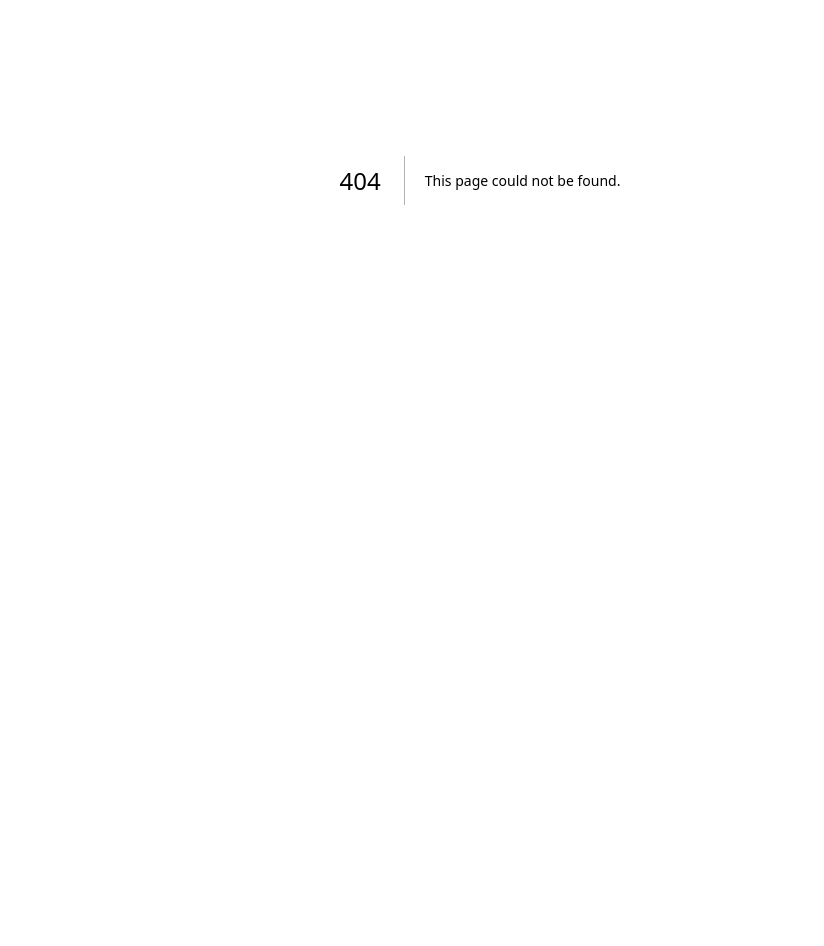
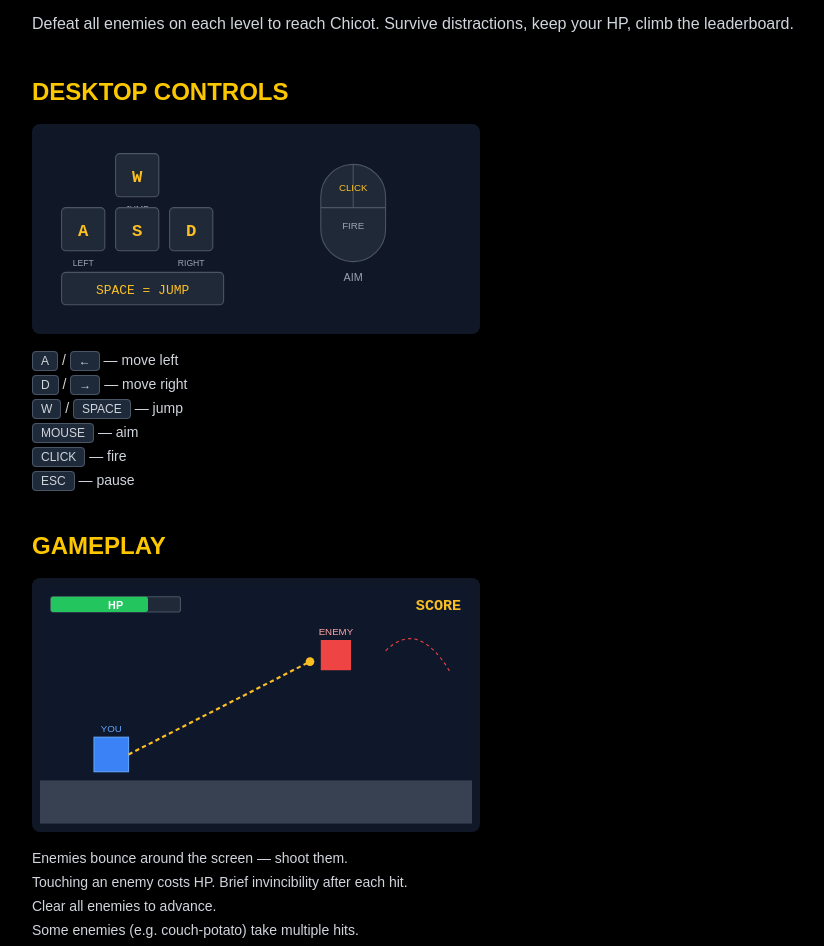
Before and after one commit to valikwork/zolotiheroes, a Next.js app: page /how-to-play in a window 1280 px wide. Before the commit this address had no page. Shown: the part 220-1166 px from the top of the page, without its empty margins (160-984 px from the left). Before the commit the page ends 800 px from the top, so only its background shows below. Built offline with nearby package versions, Linux system fonts and the light colour scheme.

Commit message:
feat: add "Kyiv Tusovyi edition" subtitle and "HOW TO PLAY" link to TitleScreen

```diff
--- /dev/null
+++ b/src/app/how-to-play/page.tsx
@@ -0,0 +1,395 @@
+"use client";
+
+import Link from "next/link";
+
+export default function HowToPlay() {
+  return (
+    <main className="min-h-screen bg-black text-white p-6 md:p-10">
+      <div className="max-w-4xl mx-auto">
+        <div className="flex items-center justify-between mb-8">
+          <h1 className="text-4xl md:text-5xl font-bold tracking-tight">
+            HOW TO PLAY
+          </h1>
+          <Link
+            href="/"
+            className="bg-gray-800 hover:bg-gray-700 text-white font-bold text-sm py-2 px-4 rounded-lg transition-colors"
+          >
+            ← BACK
+          </Link>
+        </div>
+
+        <p className="text-gray-400 italic mb-10">
+          Everyone&apos;s busy. Nobody&apos;s coming. Get to Chicot anyway.
+        </p>
+
+        {/* Goal */}
+        <Section title="GOAL">
+          <p className="text-gray-300">
+            Defeat all enemies on each level to reach Chicot. Survive
+            distractions, keep your HP, climb the leaderboard.
+          </p>
+        </Section>
+
+        {/* Desktop controls schematic */}
+        <Section title="DESKTOP CONTROLS">
+          <KeyboardSchematic />
+          <ul className="text-gray-300 space-y-1 mt-4 text-sm">
+            <li>
+              <Kbd>A</Kbd> / <Kbd>←</Kbd> — move left
+            </li>
+            <li>
+              <Kbd>D</Kbd> / <Kbd>→</Kbd> — move right
+            </li>
+            <li>
+              <Kbd>W</Kbd> / <Kbd>SPACE</Kbd> — jump
+            </li>
+            <li>
+              <Kbd>MOUSE</Kbd> — aim
+            </li>
+            <li>
+              <Kbd>CLICK</Kbd> — fire
+            </li>
+            <li>
+              <Kbd>ESC</Kbd> — pause
+            </li>
+          </ul>
+        </Section>
+
+        {/* Mobile controls schematic */}
+        {/* <Section title="MOBILE CONTROLS">
+          <MobileSchematic />
+          <ul className="text-gray-300 space-y-1 mt-4 text-sm">
+            <li><b>Top-left zone</b> — tap to jump</li>
+            <li><b>Bottom-left zone</b> — slide left/right to move</li>
+            <li><b>Right half</b> — drag to aim &amp; auto-fire</li>
+          </ul>
+        </Section> */}
+
+        {/* Gameplay schematic */}
+        <Section title="GAMEPLAY">
+          <GameplaySchematic />
+          <ul className="text-gray-300 space-y-1 mt-4 text-sm">
+            <li>Enemies bounce around the screen — shoot them.</li>
+            <li>
+              Touching an enemy costs HP. Brief invincibility after each hit.
+            </li>
+            <li>Clear all enemies to advance.</li>
+            <li>Some enemies (e.g. couch-potato) take multiple hits.</li>
+            <li>HP at 0 = game over. Score persists to leaderboard.</li>
+          </ul>
+        </Section>
+
+        <div className="flex justify-center mt-10">
+          <Link
+            href="/select"
+            className="bg-yellow-500 hover:bg-yellow-400 text-black font-bold text-xl py-4 px-10 rounded-lg transition-colors"
+          >
+            START
+          </Link>
+        </div>
+      </div>
+    </main>
+  );
+}
+
+function Section({
+  title,
+  children,
+}: {
+  title: string;
+  children: React.ReactNode;
+}) {
+  return (
+    <section className="mb-10">
+      <h2 className="text-2xl font-bold mb-4 text-yellow-400">{title}</h2>
+      {children}
+    </section>
+  );
+}
+
+function Kbd({ children }: { children: React.ReactNode }) {
+  return (
+    <kbd className="px-2 py-0.5 bg-gray-800 border border-gray-600 rounded text-xs font-mono">
+      {children}
+    </kbd>
+  );
+}
+
+function KeyboardSchematic() {
+  return (
+    <svg
+      viewBox="0 0 400 180"
+      className="w-full max-w-md bg-gray-900 rounded-lg p-2"
+    >
+      {/* WASD cluster */}
+      <Key x={70} y={20} label="W" hint="JUMP" />
+      <Key x={20} y={70} label="A" hint="LEFT" />
+      <Key x={70} y={70} label="S" />
+      <Key x={120} y={70} label="D" hint="RIGHT" />
+
+      {/* Space */}
+      <rect
+        x={20}
+        y={130}
+        width={150}
+        height={30}
+        rx={4}
+        fill="#1f2937"
+        stroke="#4b5563"
+      />
+      <text
+        x={95}
+        y={150}
+        textAnchor="middle"
+        fill="#fbbf24"
+        fontSize="12"
+        fontFamily="monospace"
+      >
+        SPACE = JUMP
+      </text>
+
+      {/* Mouse */}
+      <g transform="translate(260,30)">
+        <rect
+          x={0}
+          y={0}
+          width={60}
+          height={90}
+          rx={30}
+          fill="#1f2937"
+          stroke="#4b5563"
+        />
+        <line x1={30} y1={0} x2={30} y2={40} stroke="#4b5563" />
+        <line x1={0} y1={40} x2={60} y2={40} stroke="#4b5563" />
+        <text x={30} y={25} textAnchor="middle" fill="#fbbf24" fontSize="9">
+          CLICK
+        </text>
+        <text x={30} y={60} textAnchor="middle" fill="#9ca3af" fontSize="9">
+          FIRE
+        </text>
+        <text x={30} y={108} textAnchor="middle" fill="#9ca3af" fontSize="10">
+          AIM
+        </text>
+      </g>
+    </svg>
+  );
+}
+
+function Key({
+  x,
+  y,
+  label,
+  hint,
+}: {
+  x: number;
+  y: number;
+  label: string;
+  hint?: string;
+}) {
+  return (
+    <g transform={`translate(${x},${y})`}>
+      <rect width={40} height={40} rx={4} fill="#1f2937" stroke="#4b5563" />
+      <text
+        x={20}
+        y={26}
+        textAnchor="middle"
+        fill="#fbbf24"
+        fontSize="16"
+        fontFamily="monospace"
+        fontWeight="bold"
+      >
+        {label}
+      </text>
+      {hint && (
+        <text x={20} y={54} textAnchor="middle" fill="#9ca3af" fontSize="8">
+          {hint}
+        </text>
+      )}
+    </g>
+  );
+}
+
+function MobileSchematic() {
+  return (
+    <svg
+      viewBox="0 0 400 240"
+      className="w-full max-w-md bg-gray-900 rounded-lg p-2"
+    >
+      {/* Phone outline */}
+      <rect
+        x={20}
+        y={10}
+        width={360}
+        height={220}
+        rx={12}
+        fill="#0b0f19"
+        stroke="#374151"
+      />
+
+      {/* Top-left: jump */}
+      <rect
+        x={30}
+        y={20}
+        width={170}
+        height={90}
+        rx={6}
+        fill="#14532d"
+        fillOpacity={0.4}
+        stroke="#22c55e"
+      />
+      <text
+        x={115}
+        y={65}
+        textAnchor="middle"
+        fill="#22c55e"
+        fontSize="18"
+        fontWeight="bold"
+      >
+        JUMP
+      </text>
+      <text x={115} y={85} textAnchor="middle" fill="#9ca3af" fontSize="10">
+        tap
+      </text>
+
+      {/* Bottom-left: move */}
+      <rect
+        x={30}
+        y={120}
+        width={170}
+        height={100}
+        rx={6}
+        fill="#1e293b"
+        stroke="#64748b"
+      />
+      <text
+        x={115}
+        y={165}
+        textAnchor="middle"
+        fill="#fbbf24"
+        fontSize="18"
+        fontWeight="bold"
+      >
+        MOVE
+      </text>
+      <text x={115} y={185} textAnchor="middle" fill="#9ca3af" fontSize="10">
+        slide left/right
+      </text>
+
+      {/* Right: aim+fire */}
+      <rect
+        x={210}
+        y={20}
+        width={170}
+        height={200}
+        rx={6}
+        fill="#7f1d1d"
+        fillOpacity={0.4}
+        stroke="#ef4444"
+      />
+      <text
+        x={295}
+        y={115}
+        textAnchor="middle"
+        fill="#ef4444"
+        fontSize="18"
+        fontWeight="bold"
+      >
+        AIM + FIRE
+      </text>
+      <text x={295} y={135} textAnchor="middle" fill="#9ca3af" fontSize="10">
+        drag to aim
+      </text>
+      <text x={295} y={150} textAnchor="middle" fill="#9ca3af" fontSize="10">
+        auto-fires
+      </text>
+    </svg>
+  );
+}
+
+function GameplaySchematic() {
+  return (
+    <svg
+      viewBox="0 0 400 220"
+      className="w-full max-w-md bg-gray-900 rounded-lg p-2"
+    >
+      {/* Sky/scene */}
+      <rect x={0} y={0} width={400} height={220} fill="#0f172a" />
+
+      {/* Ground */}
+      <rect x={0} y={180} width={400} height={40} fill="#374151" />
+
+      {/* Player */}
+      <rect
+        x={50}
+        y={140}
+        width={32}
+        height={32}
+        fill="#3b82f6"
+        stroke="#60a5fa"
+      />
+      <text x={66} y={135} textAnchor="middle" fill="#60a5fa" fontSize="9">
+        YOU
+      </text>
+
+      {/* Bullet trajectory */}
+      <line
+        x1={82}
+        y1={156}
+        x2={250}
+        y2={70}
+        stroke="#fbbf24"
+        strokeWidth={2}
+        strokeDasharray="4 3"
+      />
+      <circle cx={250} cy={70} r={4} fill="#fbbf24" />
+
+      {/* Enemy bouncing */}
+      <rect x={260} y={50} width={28} height={28} fill="#ef4444" />
+      <text x={274} y={45} textAnchor="middle" fill="#fca5a5" fontSize="9">
+        ENEMY
+      </text>
+      <path
+        d="M 320 60 Q 350 30 380 80"
+        fill="none"
+        stroke="#ef4444"
+        strokeWidth={1}
+        strokeDasharray="3 3"
+      />
+
+      {/* HP */}
+      <rect
+        x={10}
+        y={10}
+        width={120}
+        height={14}
+        rx={2}
+        fill="#1f2937"
+        stroke="#4b5563"
+      />
+      <rect x={10} y={10} width={90} height={14} rx={2} fill="#22c55e" />
+      <text
+        x={70}
+        y={21}
+        textAnchor="middle"
+        fill="#fff"
+        fontSize="10"
+        fontWeight="bold"
+      >
+        HP
+      </text>
+
+      {/* Score */}
+      <text
+        x={390}
+        y={22}
+        textAnchor="end"
+        fill="#fbbf24"
+        fontSize="14"
+        fontFamily="monospace"
+        fontWeight="bold"
+      >
+        SCORE
+      </text>
+    </svg>
+  );
+}
--- a/src/app/page.tsx
+++ b/src/app/page.tsx
@@ -91,6 +91,9 @@ export default function TitleScreen() {
         <h1 className="text-6xl font-bold tracking-tight mb-4">
           ZOLOTI HEROES
         </h1>
+        <h2 className="text-2xl italic font-bold tracking-tight mb-4">
+          Kyiv Tusovyi edition
+        </h2>
         <p className="text-xl text-gray-400 italic">
           Everyone&apos;s busy. Nobody&apos;s coming. Get to Chicot anyway.
         </p>
@@ -102,6 +105,12 @@ export default function TitleScreen() {
           className="bg-yellow-500 hover:bg-yellow-400 text-black font-bold text-xl py-4 px-8 rounded-lg text-center transition-colors"
         >
           START
+        </Link>
+        <Link
+          href="/how-to-play"
+          className="bg-gray-800 hover:bg-gray-700 text-white font-bold text-lg py-3 px-8 rounded-lg text-center transition-colors"
+        >
+          HOW TO PLAY
         </Link>
         <Link
           href="/leaderboard"
```
